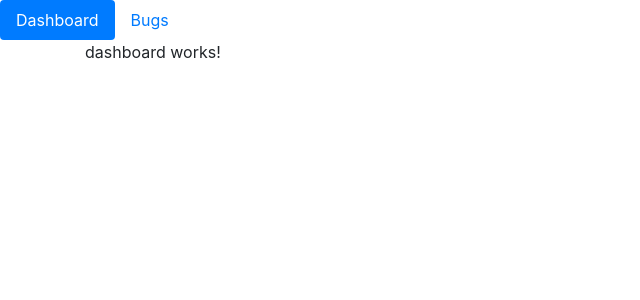
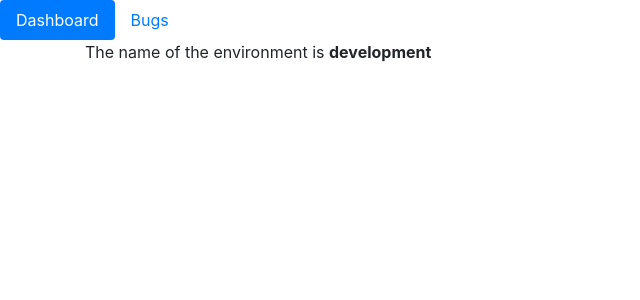
Before and after one commit to profanis/bug_report_system_client, an Angular app: page /dashboard in a window 1280 px wide. Shown: the top 300 px of the page, without its empty margins (0-640 px from the left). Built offline with nearby package versions, Linux system fonts and the light colour scheme.

Commit message:
environment properties usage

```diff
--- a/src/app/modules/dashboard/dashboard/dashboard.component.html
+++ b/src/app/modules/dashboard/dashboard/dashboard.component.html
@@ -1,3 +1,3 @@
 <p>
-  dashboard works!
+  The name of the environment is <b>{{envName}}</b>
 </p>
--- a/src/app/modules/dashboard/dashboard/dashboard.component.ts
+++ b/src/app/modules/dashboard/dashboard/dashboard.component.ts
@@ -1,15 +1,18 @@
-import { Component, OnInit } from '@angular/core';
+import { Component, OnInit } from "@angular/core";
+import { environment } from "../../../../environments/environment";
 
 @Component({
-  selector: 'app-dashboard',
-  templateUrl: './dashboard.component.html',
-  styleUrls: ['./dashboard.component.css']
+  selector: "app-dashboard",
+  templateUrl: "./dashboard.component.html",
+  styleUrls: ["./dashboard.component.css"]
 })
 export class DashboardComponent implements OnInit {
+  envName: string;
 
   constructor() { }
 
   ngOnInit() {
+    this.envName = environment.nameOfTheEnvironment;
   }
 
 }
--- a/src/environments/environment.prod.ts
+++ b/src/environments/environment.prod.ts
@@ -1,3 +1,4 @@
 export const environment = {
-  production: true
+  production: true,
+  nameOfTheEnvironment: "production"
 };
--- a/src/environments/environment.ts
+++ b/src/environments/environment.ts
@@ -4,5 +4,6 @@
 // The list of which env maps to which file can be found in `.angular-cli.json`.
 
 export const environment = {
-  production: false
+  production: false,
+  nameOfTheEnvironment: "development"
 };
```
